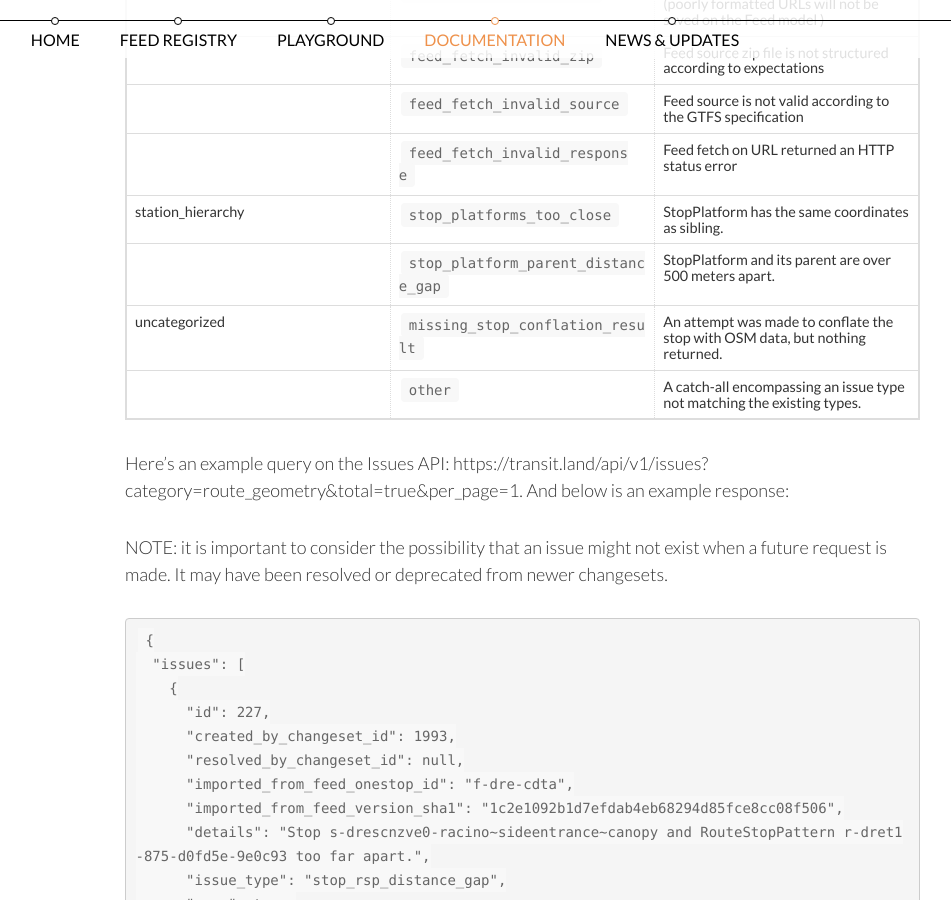
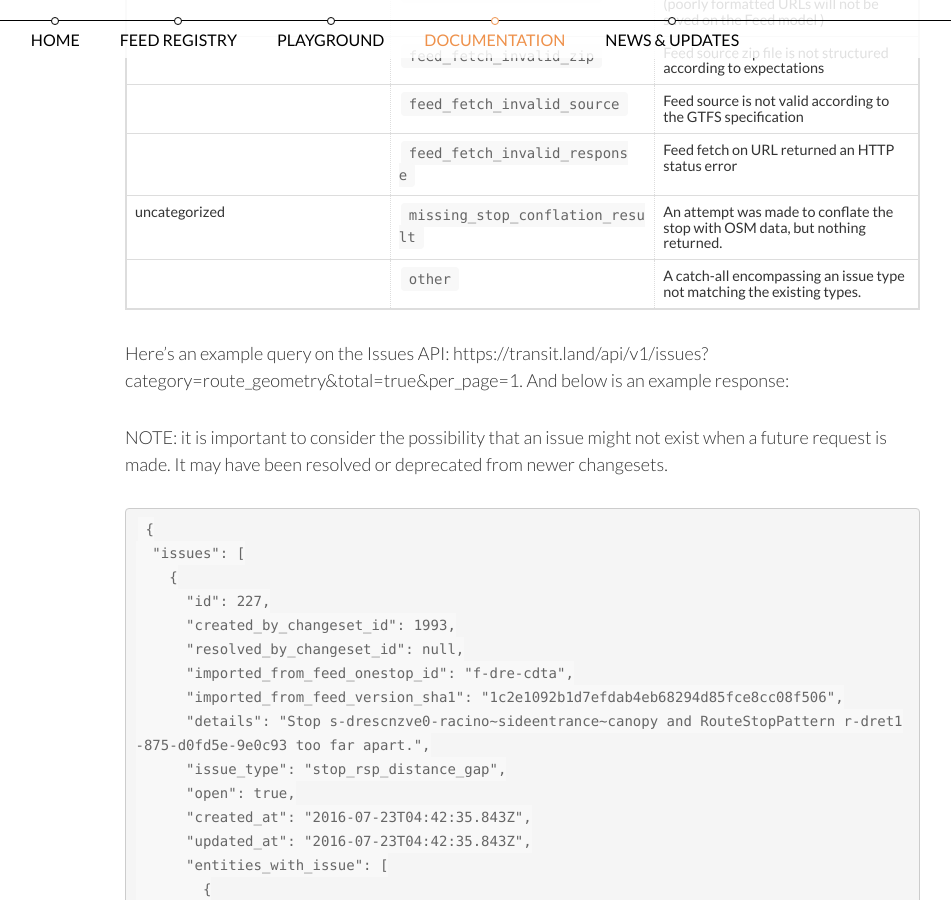
Before and after one commit to transitland/www-transit-land, a Jekyll site: the page built from documentation/datastore/quality_issues.md, in a window 1280 px wide and 900 px high, scrolled down 1821 px. Shown: the whole window, without its empty margins (255-1206 px from the left). Built offline with Jekyll 4.4.1, drawn with Linux system fonts in a browser that asks for light colours; nearby versions of some CDN libraries.

Commit message:
removing station hierarchy issues

```diff
--- a/documentation/datastore/quality_issues.md
+++ b/documentation/datastore/quality_issues.md
@@ -45,8 +45,6 @@ Issues are connected to entities through the join table represented by the model
 | | `feed_fetch_invalid_zip` | Feed source zip file is not structured according to expectations |
 | | `feed_fetch_invalid_source` | Feed source is not valid according to the GTFS specification |
 | | `feed_fetch_invalid_response` | Feed fetch on URL returned an HTTP status error |
-| station_hierarchy | `stop_platforms_too_close` | StopPlatform has the same coordinates as sibling. |
-| | `stop_platform_parent_distance_gap` | StopPlatform and its parent are over 500 meters apart. |
 | uncategorized | `missing_stop_conflation_result` | An attempt was made to conflate the stop with OSM data, but nothing returned. |
 | | `other`| A catch-all encompassing an issue type not matching the existing types. |
 
```
